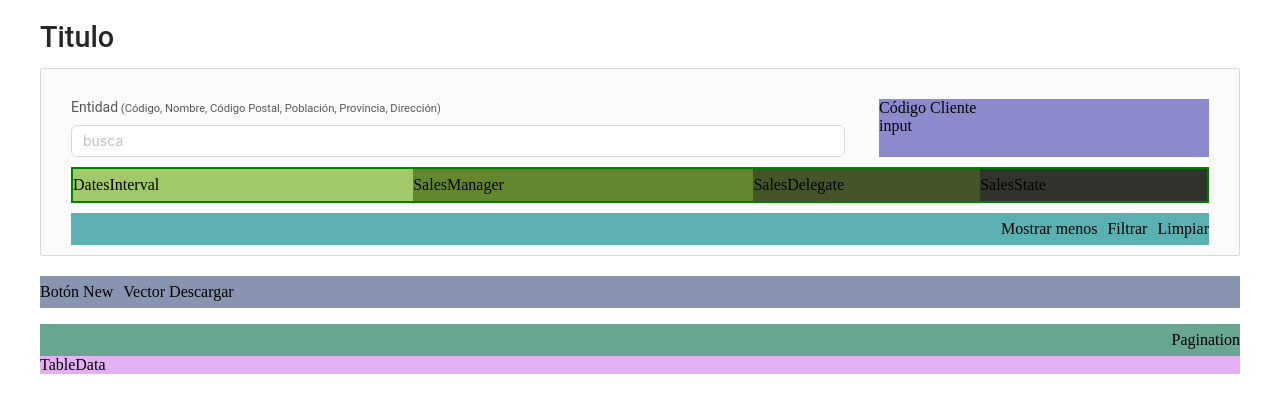
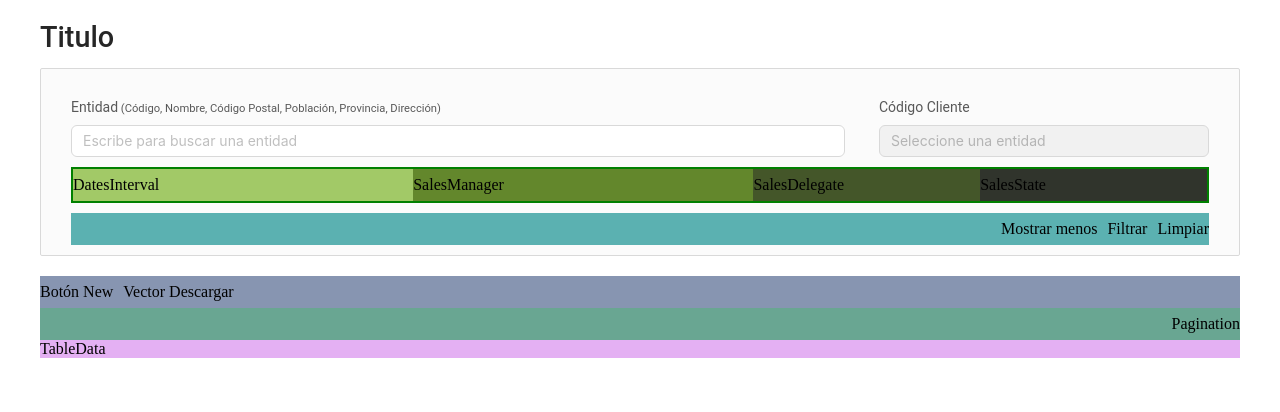
Before and after one commit to Aluonam/pantallaANT, a Next.js app: page / in a window 1280 px wide. Shown: the top 412 px of the page. Built offline with nearby package versions, Linux system fonts and the light colour scheme.

Commit message:
feat: ClientCode input by ANT

```diff
--- a/pages/pantallaANT/screenPlanesDeCompra/components/filters/filtersComponents/filterEntityAndClientCode/ClientCodeBox/ClientCodeBox.jsx
+++ b/pages/pantallaANT/screenPlanesDeCompra/components/filters/filtersComponents/filterEntityAndClientCode/ClientCodeBox/ClientCodeBox.jsx
@@ -1,11 +1,12 @@
 import React from 'react'
 import styleClientCodeBox from './ClientCodeBox.module.css'
+import InputClientCodeANT from './InputClientCodeANT'
 
 const ClientCodeBox = () => {
   return (
     <div className={styleClientCodeBox.box2}>
-      <a>Código Cliente</a>
-      <div>input</div>
+      <span className={styleClientCodeBox.titleClientCode}>Código Cliente</span>
+      <InputClientCodeANT></InputClientCodeANT>
     </div>
   )
 }
--- a/pages/pantallaANT/screenPlanesDeCompra/components/filters/filtersComponents/filterEntityAndClientCode/ClientCodeBox/ClientCodeBox.module.css
+++ b/pages/pantallaANT/screenPlanesDeCompra/components/filters/filtersComponents/filterEntityAndClientCode/ClientCodeBox/ClientCodeBox.module.css
@@ -1,8 +1,16 @@
 
 .box2{
     width: 29%;
-    background-color: rgb(138, 138, 204);
     min-height: 32px;
+    display: flex;
+    flex-direction: column;
+    gap: 10px;
+}
+
+.titleClientCode{
+    font-family: Roboto,sans-serif!important;
+    color: rgba(0,0,0,.65);
+    font-size: 14px;
 
 }
 
--- /dev/null
+++ b/pages/pantallaANT/screenPlanesDeCompra/components/filters/filtersComponents/filterEntityAndClientCode/ClientCodeBox/InputClientCodeANT.jsx
@@ -0,0 +1,8 @@
+import React from 'react';
+import { Input } from 'antd';
+
+const InputClientCodeANT = () =>
+    <Input placeholder="Seleccione una entidad" disabled={true}/>;
+
+
+export default InputClientCodeANT;
--- a/pages/pantallaANT/screenPlanesDeCompra/components/filters/filtersComponents/filterEntityAndClientCode/EntityBox/SelectEntityANT.jsx
+++ b/pages/pantallaANT/screenPlanesDeCompra/components/filters/filtersComponents/filterEntityAndClientCode/EntityBox/SelectEntityANT.jsx
@@ -13,10 +13,10 @@ const SelectEntityANT = () => {
   };
 
   const ejemploOpciones = [
-    { label:"ejemeplo1",value:"ejemplo1" },
-    { label:"ejemeplo2",value:"ejemplo2" },
-    { label:"ejemeplo3",value:"ejemplo3" },
-    { label:"ejemeplo4",value:"ejemplo4" }
+    { label:"ejemplo1",value:"ejemplo1" },
+    { label:"ejemplo2",value:"ejemplo2" },
+    { label:"ejemplo3",value:"ejemplo3" },
+    { label:"ejemplo4",value:"ejemplo4" }
 
 
 
@@ -25,7 +25,7 @@ const SelectEntityANT = () => {
     <Select
       showSearch
       value={value}
-      placeholder={"busca"}
+      placeholder={"Escribe para buscar una entidad"}
       allowClear={true}
       defaultActiveFirstOption={false}
       suffixIcon={null}
```
